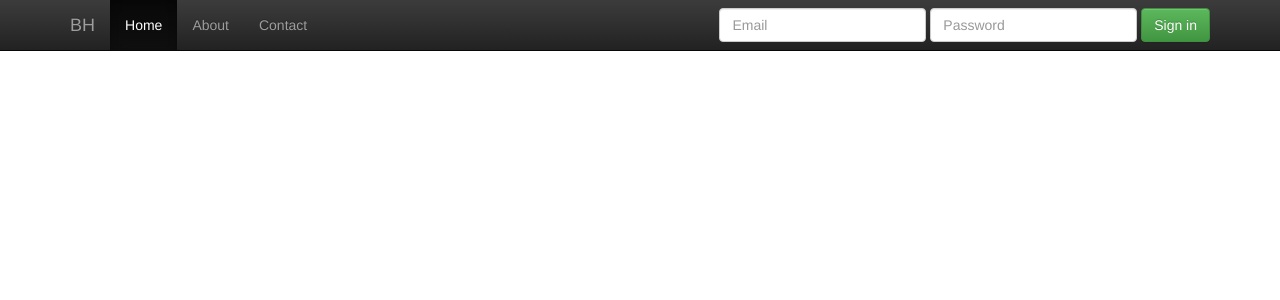
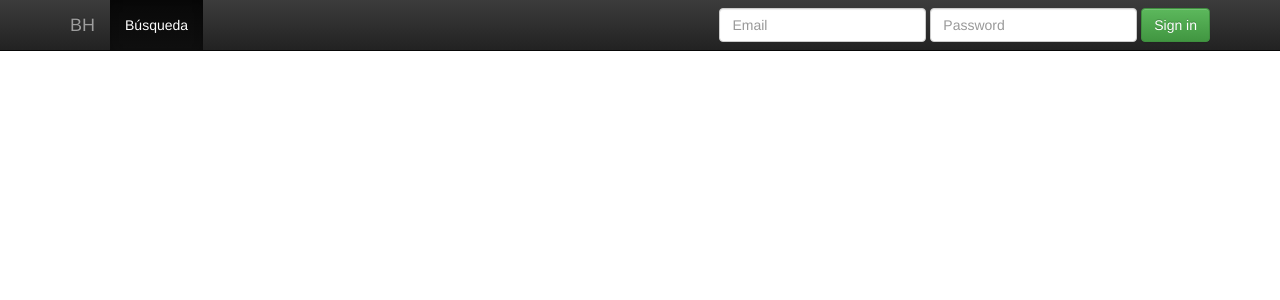
Before and after one commit to gustavovelascoh/huellas, a Django app: template pets/templates/base.html in a window 1280 px wide. Shown: the top 300 px of the page. Run offline with Django 3.2, Linux system fonts and the light colour scheme; the template is opened without the code that fills it, so the values that code supplies are empty; some libraries are stand-ins or nearby versions.

Commit message:
Modified base template

```diff
--- a/pets/templates/base.html
+++ b/pets/templates/base.html
@@ -40,13 +40,13 @@ body {
 	        <span class="icon-bar"></span>
 	        <span class="icon-bar"></span>
 	      </button>
-	      <a class="navbar-brand" href="#">BH</a>
+	      <a class="navbar-brand" href="/">BH</a>
 	    </div>
 	    <div id="navbar" class="collapse navbar-collapse">
 	      <ul class="nav navbar-nav">
-	        <li class="active"><a href="#">Home</a></li>
-	        <li><a href="#about">About</a></li>
-	        <li><a href="#contact">Contact</a></li>
+	        <li class="active"><a href="/list">Búsqueda</a></li>
+	        <!--li><a href="#about">About</a></li>
+	        <li><a href="#contact">Contact</a></li-->
 	      </ul>
 	      <form class="navbar-form navbar-right">
             <div class="form-group">
```
